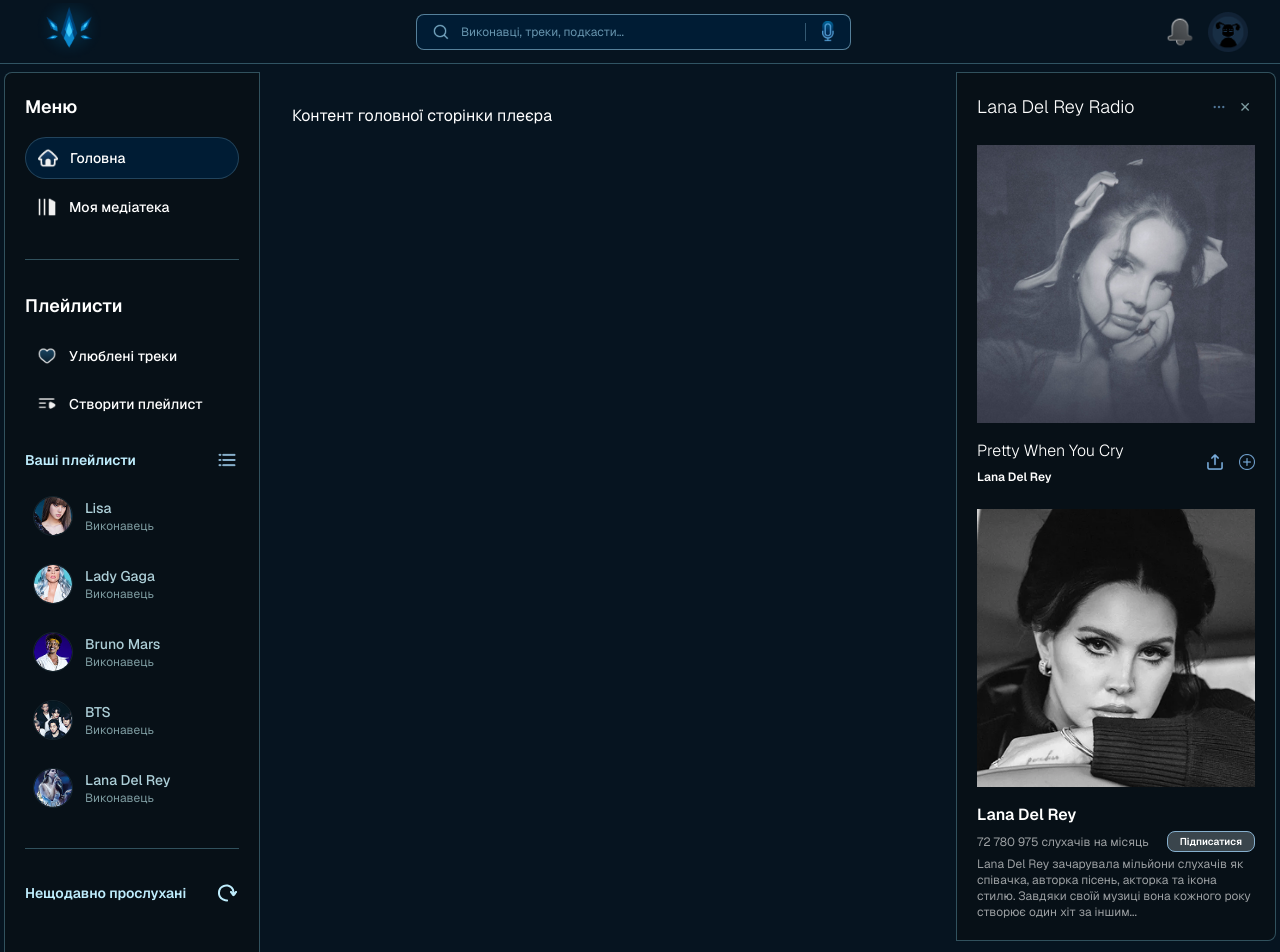
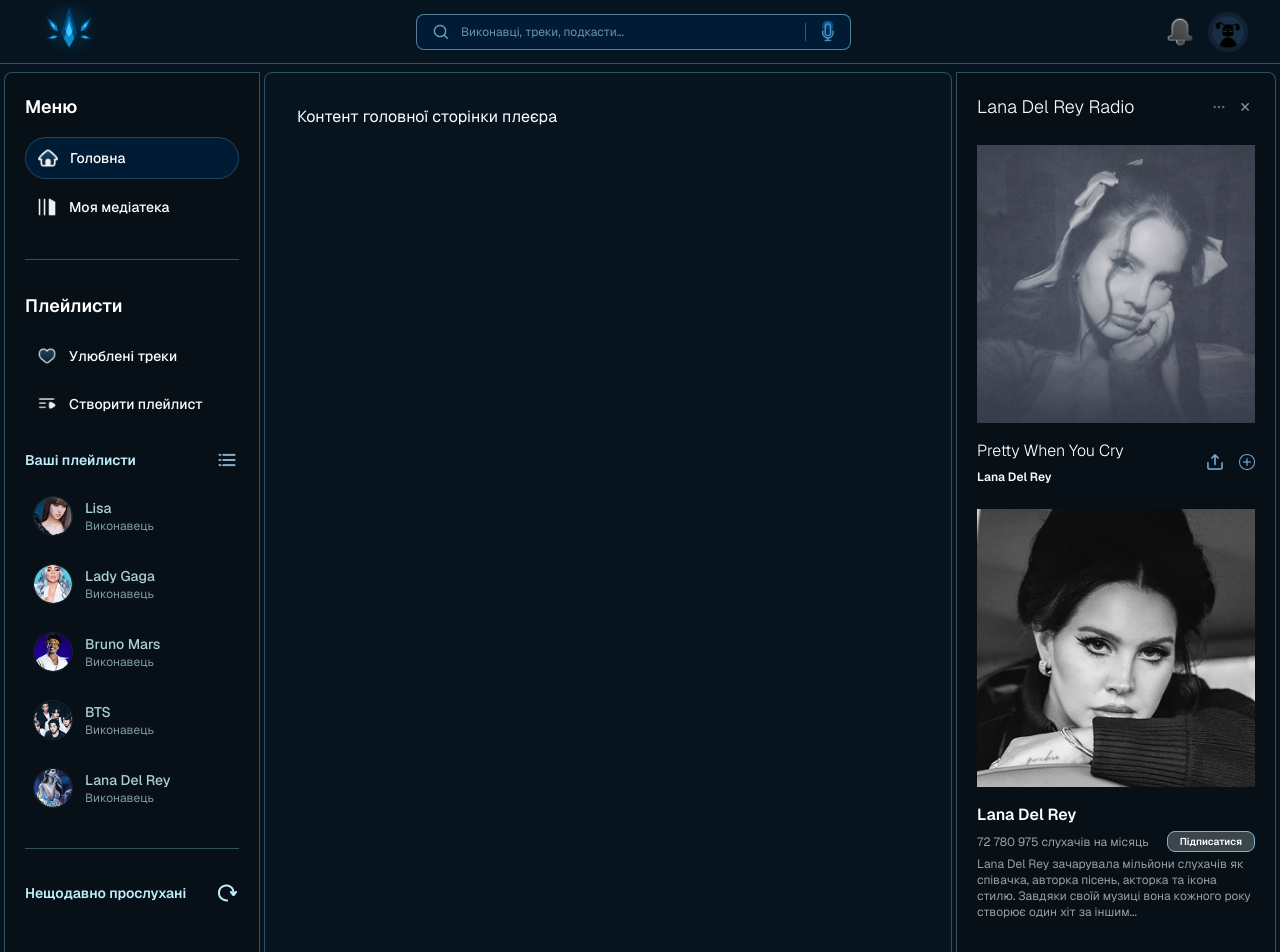
Before and after one commit to bapeyms/spotify_clone_nextjs, a Next.js app: page /homepage in a window 1280 px wide. Shown: the top 952 px of the page. Built offline with nearby package versions, Linux system fonts and the light colour scheme.

Commit message:
fixed bugs and layout

```diff
--- a/src/app/(dashboard)/homepage/page.tsx
+++ b/src/app/(dashboard)/homepage/page.tsx
@@ -5,7 +5,7 @@
 
 export default function HomePage() {
     return(
-        <div className="text-white">
+        <div className="text-white ">
             Контент головної сторінки плеєра</div>
     )
 }
--- a/src/app/(dashboard)/layout.tsx
+++ b/src/app/(dashboard)/layout.tsx
@@ -14,7 +14,7 @@
 
       <div className="flex flex-row flex-1 w-full overflow-hidden">
         <LeftNavbar/>
-        <main className="flex-grow flex flex-col justify-start p-8 border-red-900">
+        <main className="flex-grow flex flex-col justify-start p-8 border border-[#93E8FF]/30 rounded-lg mx-1 mb-30">
         {children}
         </main>
         <RightNavbar/>
--- a/src/components/LeftNavbar.tsx
+++ b/src/components/LeftNavbar.tsx
@@ -93,8 +93,11 @@
           <div className="pt-2 flex flex-col gap-4">
             <div className="flex flex-row justify-between items-center">
               <p className="text-sm text-[#BFEDFD] font-semibold">Нещодавно прослухані</p>
-              <img src="/dashboard/pagehome/recent.png" alt="Recent"
-              className="w-6 h-6 object-contain"></img>
+              <button type="button"
+              onClick={() => alert("Оновлення даних...")}>
+                <img src="/dashboard/pagehome/recent.png" alt="Recent"
+                className="w-6 h-6 object-contain cursor-pointer"/>
+              </button>
             </div>
 
             <div className="flex flex-col items-center py-8">
--- a/src/components/RightNavbar.tsx
+++ b/src/components/RightNavbar.tsx
@@ -15,7 +15,7 @@
 
           {!isCleared ? (
 
-            <div className="flex flex-col h-full gap-4">
+            <div className="flex flex-col h-full gap-4 mb-16">
               {RADIO.slice(0, 1).map((r) => (
                 <div key="header"
                 className="flex flex-row justify-between items-center text-white pb-2">
```
